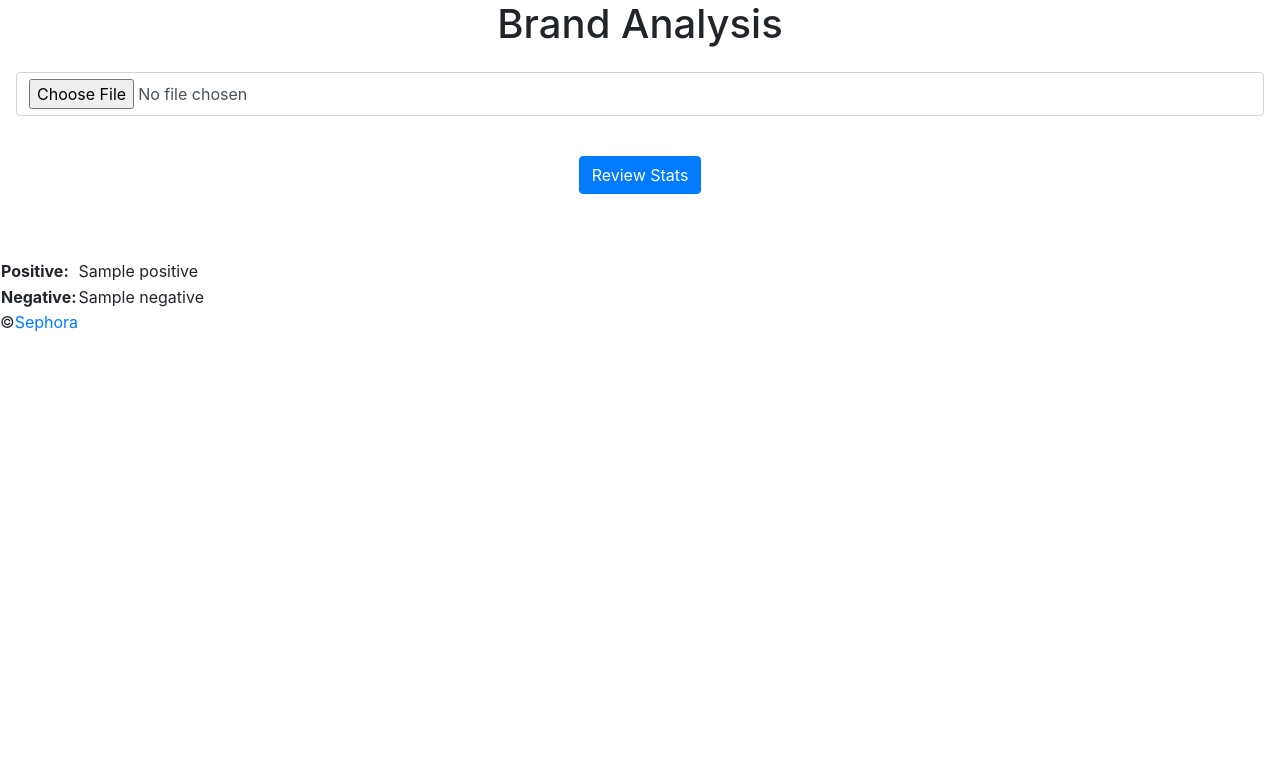
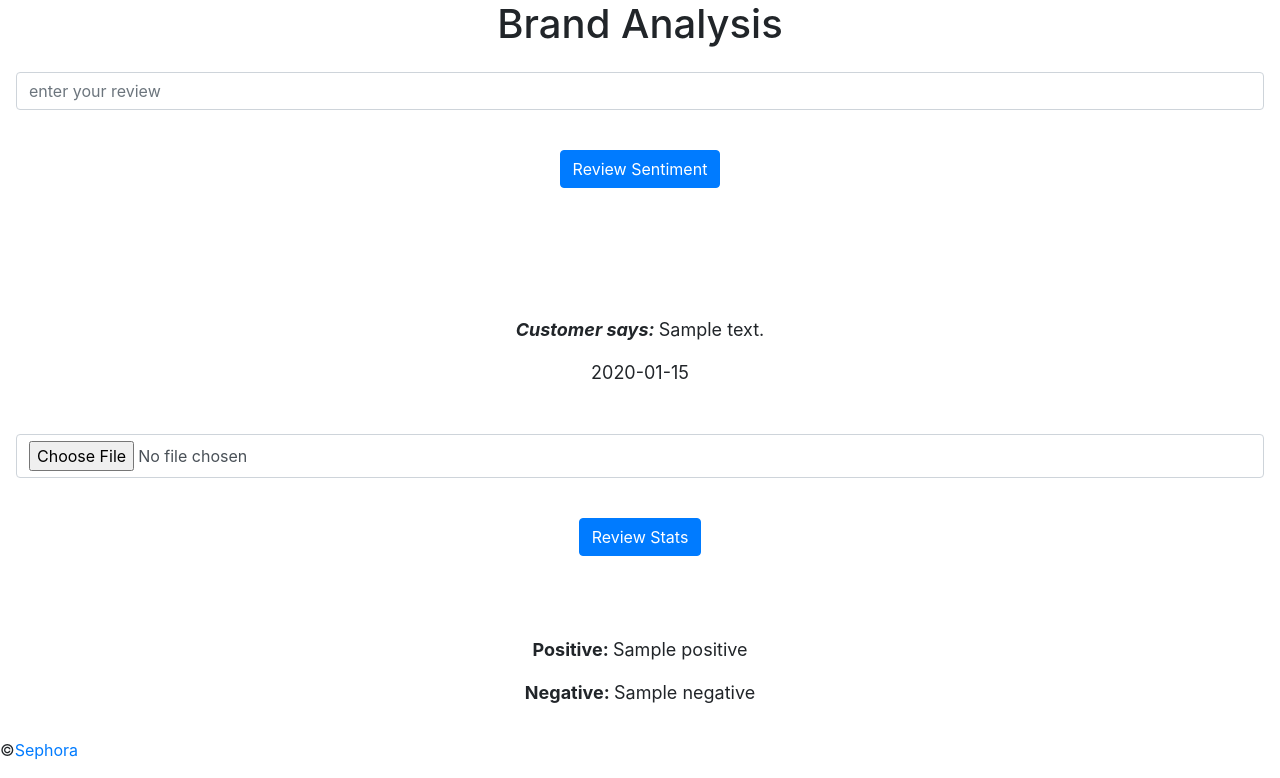
Before and after one commit to thomasltf628/Beauty_101_customers_opinion_stat, a Flask app: template Beauty_101_app/templates/index.html in a window 1280 px wide. Shown: the part 56-834 px from the top of the page. Before the commit the page ends 388 px from the top, so only its background shows below. Run offline with Flask 3, Linux system fonts and the light colour scheme; the template is opened without the code that fills it: most values are stand-ins (such as "Sample title", 1, 10 or a date in 2020); parts of the project's set-up code (start-up, migrations or seed data) failed here and were passed over.

Commit message:
added text box

```diff
--- a/Beauty_101_app/main.py
+++ b/Beauty_101_app/main.py
@@ -35,6 +35,15 @@ def softmax2label(prediction):
 def inputs():
     return render_template('index.html')
 
+@app.route('/sentiment',methods=['POST'])
+def sentiment():
+    if request.method == 'POST':
+        review= request.form.get("user")
+        processed_text = preprocess_text(review, tokenizer, 553)
+        sentiment = predict_sentiment(processed_text, model)
+        feelings = softmax2label(sentiment[0][0])
+    return render_template('index.html', text=review, sentiment=feelings)
+
 @app.route('/analysis',methods=['POST'])
 def classify():
     file = request.files['file']
@@ -46,11 +55,12 @@ def classify():
     if file:
         text_collection = pd.read_csv(file)
         text_collection['review_title_and_text'] = text_collection['review_title_and_text'].astype(str)
-        pos = 0
-        neg = 0
-        for text in text_collection['review_title_and_text'][:200]:
+        pos = -15
+        neg = 15
+        for text in text_collection['review_title_and_text'][500:550]:
             processed_text = preprocess_text(text, tokenizer, 553)
             sentiment = predict_sentiment(processed_text, model)
+            print(sentiment)
             x = softmax2label(sentiment[0][0])
             print(x)
             if x == "Positive":
--- a/Beauty_101_app/templates/index.html
+++ b/Beauty_101_app/templates/index.html
@@ -31,6 +31,19 @@
   </div>
 </nav>
   <h1 class="text-center"> Brand Analysis</h1>
+  <form class="p-3 text-center" action="/sentiment" method="post" value=""  enctype="multipart/form-data">
+    <input class="form-control" type="text" name="user" placeholder="enter your review">
+    <br>
+    <input class="btn btn-primary mt-3" type="submit" value="Review Sentiment">
+  </form>
+  <br>
+  <br>
+  <br>
+  <br>
+  <div class="p-3 text-center" style="font-size:large;">
+    <p> <i><b>Customer says: </b></i>{{ text }}</p>
+    <p> {{ sentiment }} </p>
+  </div>
   <form class="p-3 text-center" action="/analysis" method="post" value="brand"  enctype="multipart/form-data">
     <input class="form-control" type="file" name="file">
     <br>
@@ -39,16 +52,11 @@
 
    <br>
    <br>
-  <table>
-    <tr>
-      <th>Positive:</th>
-      <td> {{ positive }}</td>
-    </tr>
-    <tr>
-      <th>Negative:</th>
-      <td> {{ negative }}</td>
-    </tr>
-  </table>
+
+  <div class="p-3 text-center" style="font-size:large;">
+    <p class="abs" ><b>Positive: </b> {{ positive }} </p>
+    <p class="abs" ><b>Negative: </b> {{ negative }}  </p>
+  </div>
     <footer style="font-size:medium;">
       <p class="new">©<a href="https://www.sephora.com/ca/en/?country_switch=ca&lang=en">Sephora</a> </p>
     </footer>
```
